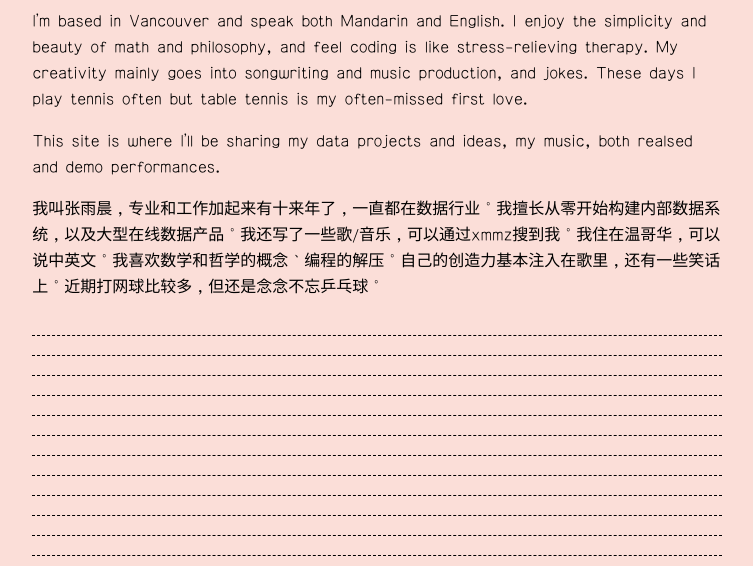
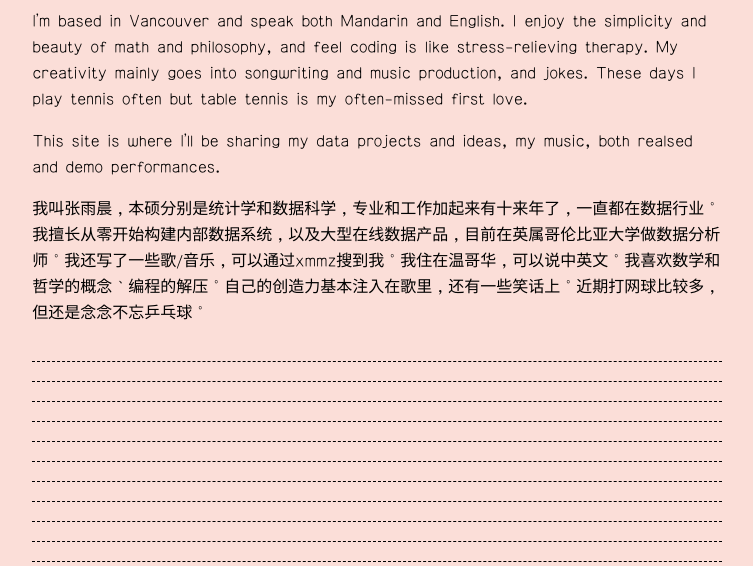
Before and after one commit to petitmi/website-st, a Flask app: page / in a window 1280 px wide. Shown: the part 714-1280 px from the top of the page, without its empty margins (263-1016 px from the left). Run offline with Flask 3, Linux system fonts and the light colour scheme; some web fonts are replaced.

Commit message:
change bio

```diff
--- a/templates/index.html
+++ b/templates/index.html
@@ -36,7 +36,7 @@
 
 </div>
 
-<p>我叫张雨晨，专业和工作加起来有十来年了，一直都在数据行业。我擅长从零开始构建内部数据系统，以及大型在线数据产品。我还写了一些歌/音乐，可以通过xmmz搜到我。我住在温哥华，可以说中英文。我喜欢数学和哲学的概念、编程的解压。自己的创造力基本注入在歌里，还有一些笑话上。近期打网球比较多，但还是念念不忘乒乓球。</p>
+<p>我叫张雨晨，本硕分别是统计学和数据科学，专业和工作加起来有十来年了，一直都在数据行业。我擅长从零开始构建内部数据系统，以及大型在线数据产品，目前在英属哥伦比亚大学做数据分析师。我还写了一些歌/音乐，可以通过xmmz搜到我。我住在温哥华，可以说中英文。我喜欢数学和哲学的概念、编程的解压。自己的创造力基本注入在歌里，还有一些笑话上。近期打网球比较多，但还是念念不忘乒乓球。</p>
 
 <!-- <p>Check out the links about me: [Blogs](https://petitmi.com/bread) | [Medium](https://medium.com/@petitmi001) | [Linkedin](https://www.linkedin.com/in/yuchen-nyx-zhang/) | [Youtube](https://www.youtube.com/channel/UC6YTScw2p9u6AHp-tgXDIrA)</p> -->
 <script>
```
